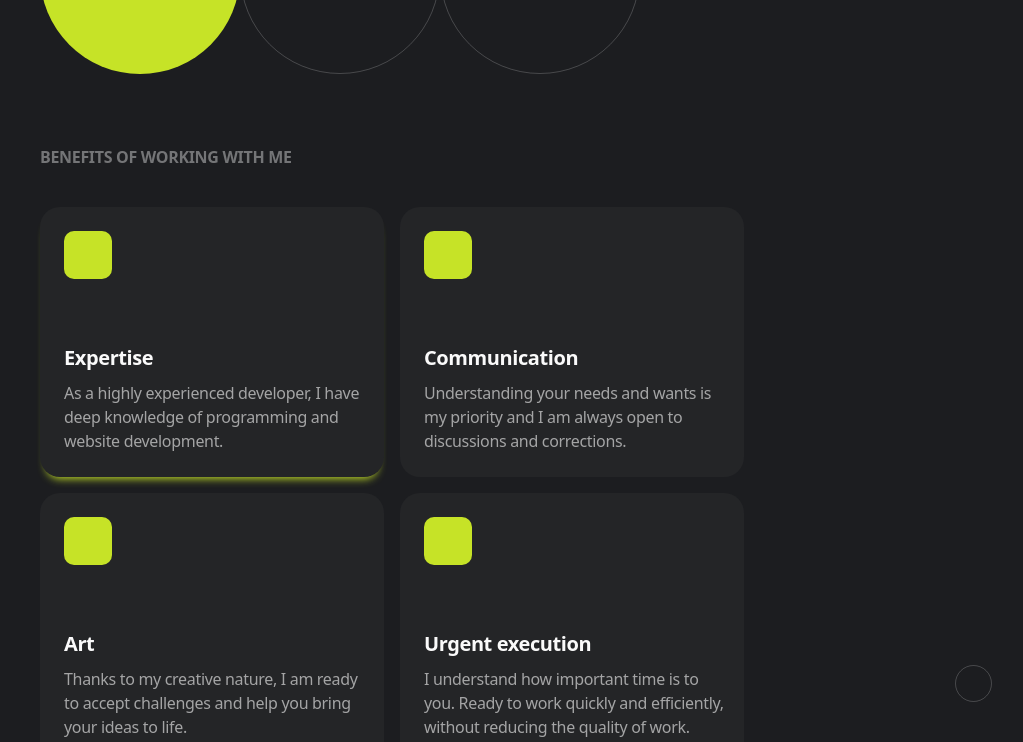
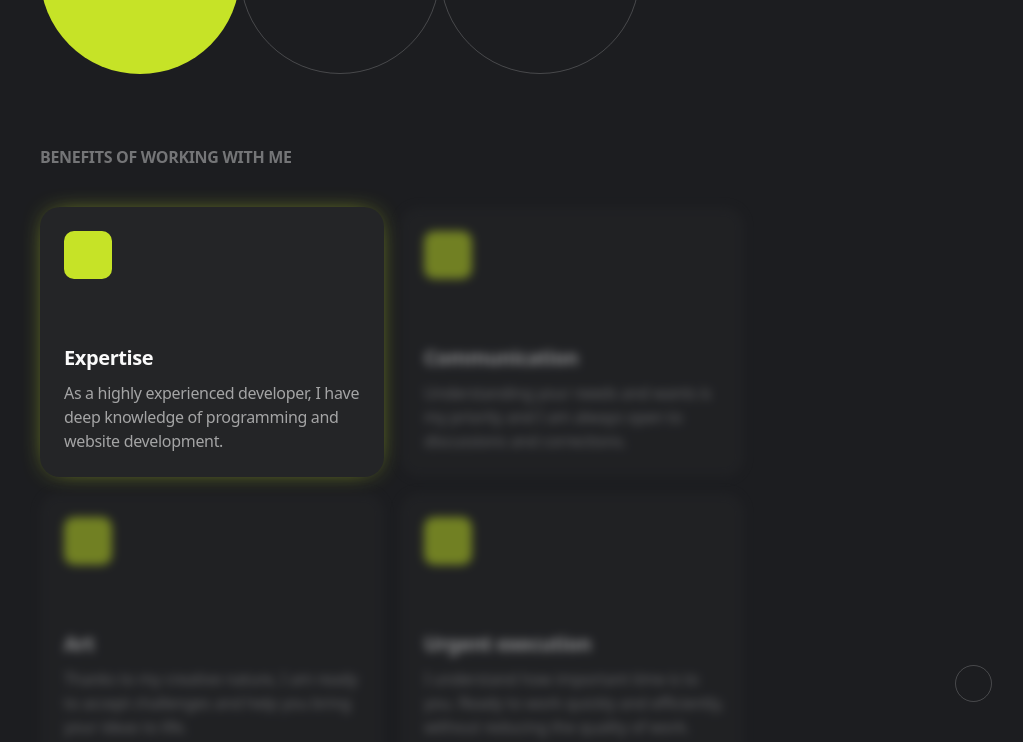
Before and after one commit to Exxin/Portfolio, a website built with Vite: page src/index.html in a window 1280 px wide. In both pictures the pointer is over the item 460 px from the left and 3721 px from the top of the page. Shown: the part 3379-4121 px from the top of the page, without its empty margins (248-1271 px from the left). Built offline with nearby package versions, Linux system fonts and the light colour scheme; no server answers; files whose address does not match are found by name; what accordion-js would draw is missing.

Commit message:
Update benefits.css

```diff
--- a/src/css/benefits.css
+++ b/src/css/benefits.css
@@ -6,6 +6,14 @@
   --main-text: #fafafa;
   --font-family: 'Inter Tight', sans-serif;
 }
+
+/* Блюр карток при наведенні з фокусом на одну */
+
+.list:hover > :not(:hover) {
+  filter: blur(5px);
+  opacity: .5;
+}
+
 .container {
   padding: 0 16px;
 }
@@ -105,6 +113,7 @@
 
   .benefits-list-item {
     width: calc(50% - 8px);
+    /* box-shadow: 0 0.5em 0.5em -0.4em #c6e327; */
   }
 
   .order {
@@ -114,7 +123,8 @@
     width: 768px;
   }
   .benefits-list-item:hover {
-    box-shadow: 0 0.5em 0.5em -0.4em #c6e327;
+    /* box-shadow: 0 0.5em 0.5em -0.4em #c6e327; */
+    box-shadow: 0 0em 1.6em -0.7em #c6e327;
   }
 
   .benefits-list-item{
```
